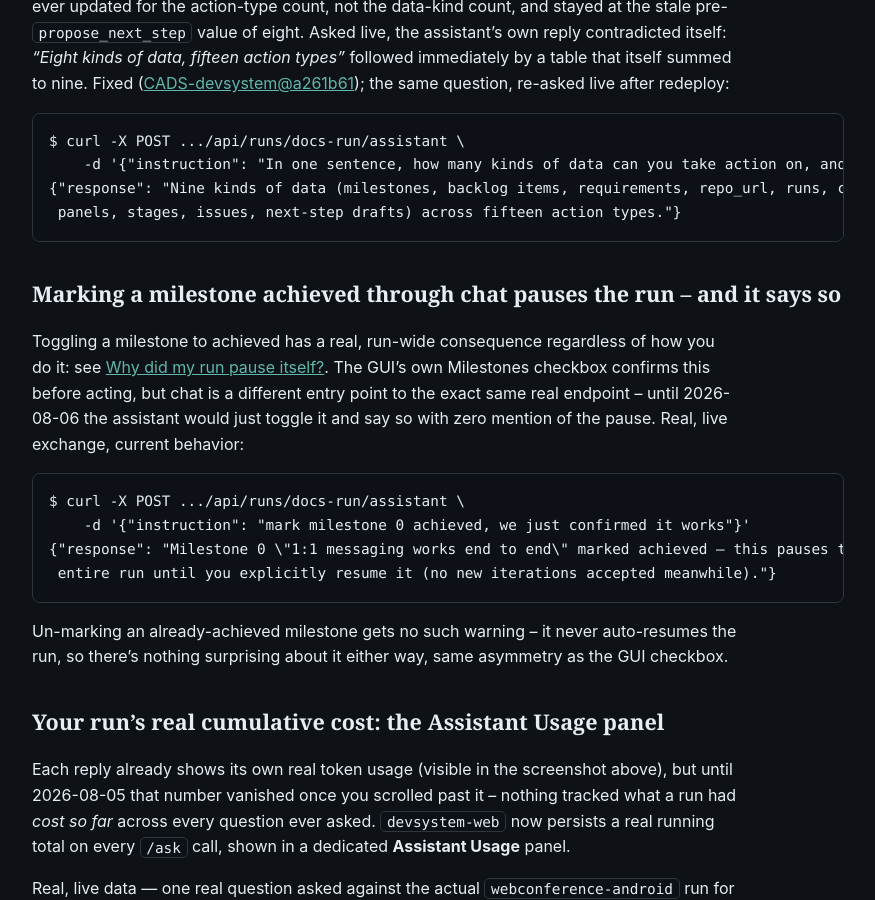
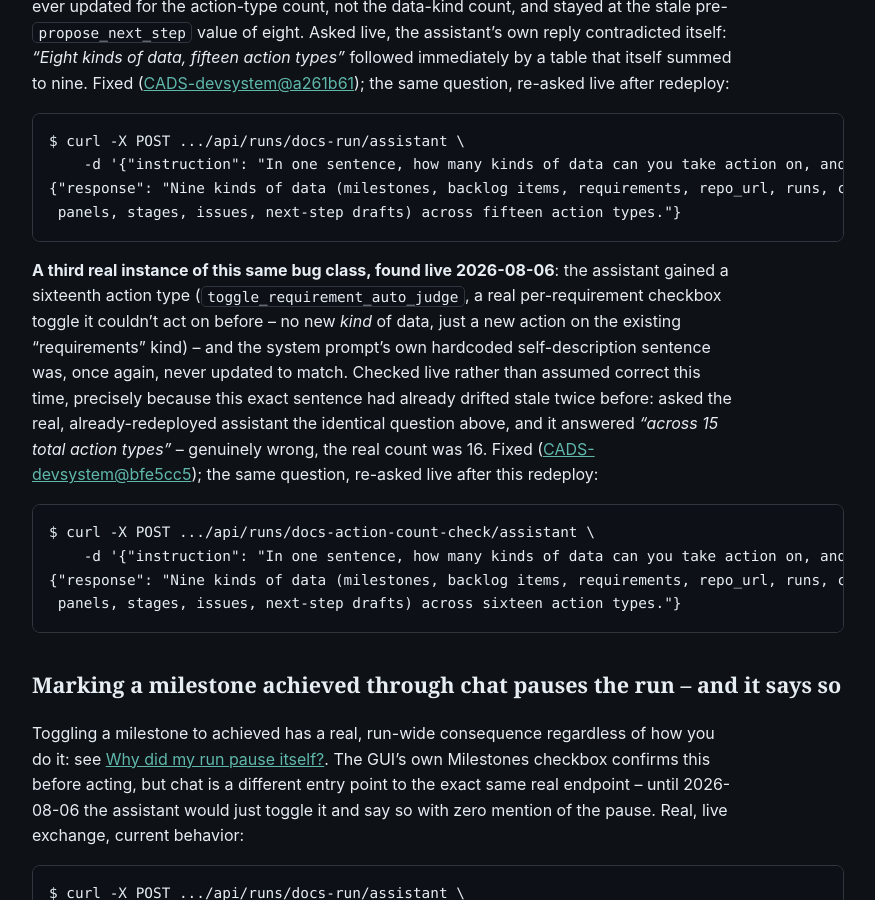
Before and after one commit to scimbe/CADS-devsystem-docs, a Jekyll site: the page built from _how-to/ask-the-assistant.md, in a window 1280 px wide and 900 px high, scrolled down 3668 px. Shown: the whole window, without its empty margins (322-1197 px from the left). Built offline with Jekyll 4.4.1, drawn with Linux system fonts in a browser that asks for light colours.

Commit message:
how-to: document the assistant's third stale-action-count self-report gap
CADS-devsystem@bfe5cc5 fixed a real bug found by this docs-loop firing
itself, not assumed from the code: re-checking this page's own
established "ask the real assistant, don't guess" pattern for the
action-type count turned up a third instance of the exact bug this page
already documented twice -- ToggleRequirementAutoJudge's addition grew
the real count to 16, but the system prompt's hardcoded self-
description sentence still said 15. Live-confirmed both before (the
real assistant genuinely answered "15 total action types") and after
the fix and redeploy (now correctly answers "sixteen").

Hermetic Jekyll build clean.

Co-Authored-By: Claude Sonnet 5 <noreply@anthropic.com>
Claude-Session: https://claude.ai/code/session_018FkngvdKnmVcAT84EZe7Ur

````diff
--- a/_how-to/ask-the-assistant.md
+++ b/_how-to/ask-the-assistant.md
@@ -123,6 +123,24 @@ $ curl -X POST .../api/runs/docs-run/assistant \
  panels, stages, issues, next-step drafts) across fifteen action types."}
 ```
 
+**A third real instance of this same bug class, found live 2026-08-06**: the assistant gained a
+sixteenth action type (`toggle_requirement_auto_judge`, a real per-requirement checkbox toggle it
+couldn't act on before -- no new *kind* of data, just a new action on the existing "requirements"
+kind) -- and the system prompt's own hardcoded self-description sentence was, once again, never
+updated to match. Checked live rather than assumed correct this time, precisely because this exact
+sentence had already drifted stale twice before: asked the real, already-redeployed assistant the
+identical question above, and it answered *"across 15 total action types"* -- genuinely wrong, the
+real count was 16. Fixed
+([CADS-devsystem@bfe5cc5](https://github.com/scimbe/CADS-devsystem/commit/bfe5cc5)); the same
+question, re-asked live after this redeploy:
+
+```
+$ curl -X POST .../api/runs/docs-action-count-check/assistant \
+    -d '{"instruction": "In one sentence, how many kinds of data can you take action on, and how many total action types?"}'
+{"response": "Nine kinds of data (milestones, backlog items, requirements, repo_url, runs, custom
+ panels, stages, issues, next-step drafts) across sixteen action types."}
+```
+
 ## Marking a milestone achieved through chat pauses the run -- and it says so
 
 Toggling a milestone to achieved has a real, run-wide consequence regardless of how you do it: see
````
